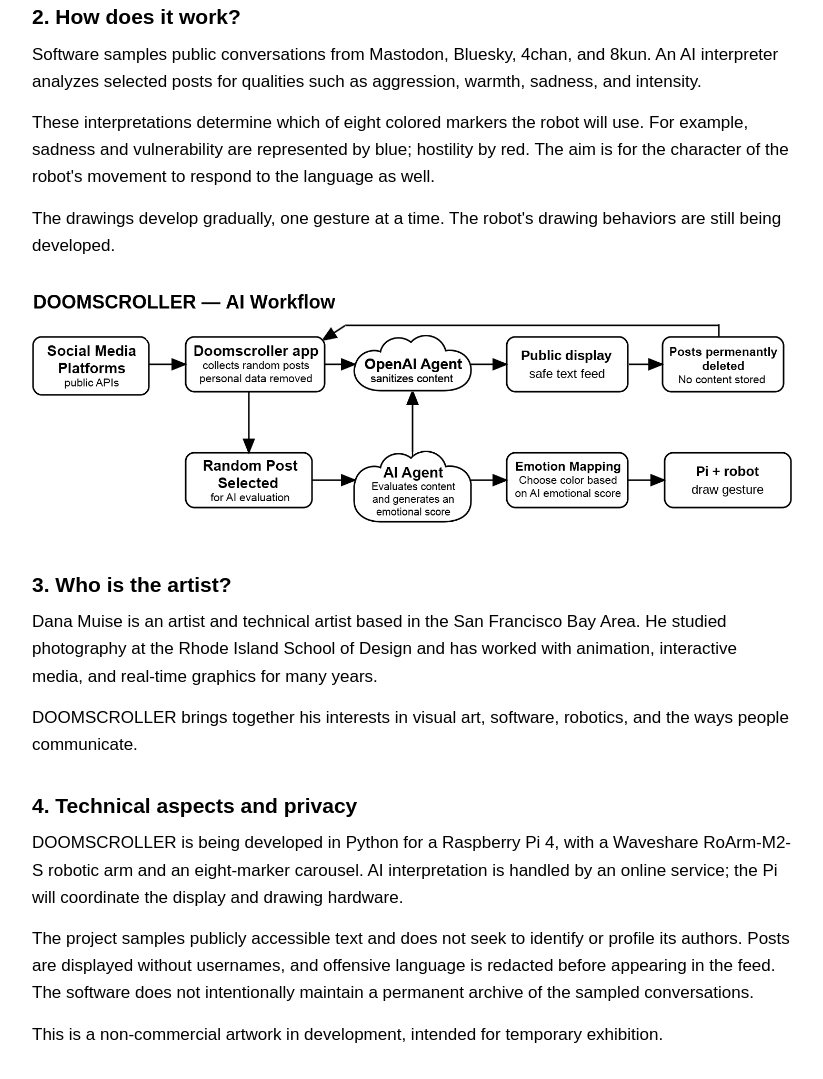
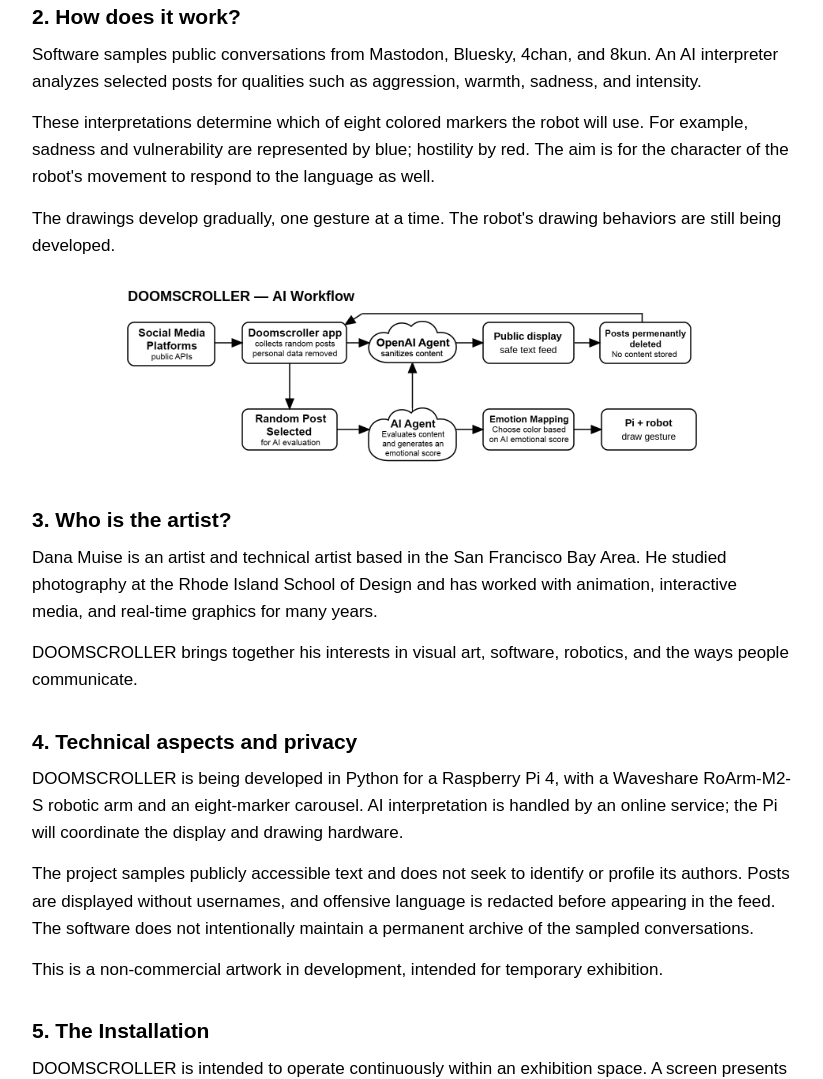
Before and after one commit to danamuise/ChatterFeed, a plain HTML site: page docs/index.html in a window 1280 px wide. Shown: the part 1114-2193 px from the top of the page, without its empty margins (228-1051 px from the left). Drawn offline with Linux system fonts and the light colour scheme.

Commit message:
Reduce DOOMSCROLLER workflow diagram to 600px

```diff
--- a/docs/index.html
+++ b/docs/index.html
@@ -55,7 +55,7 @@
     }
     .workflow-image {
       display: block;
-      width: min(800px, calc(100vw - 36px));
+      width: min(600px, calc(100vw - 36px));
       max-width: none;
       height: auto;
       margin: 20px 0 8px 50%;
@@ -119,7 +119,7 @@
       <p>Software samples public conversations from Mastodon, Bluesky, 4chan, and 8kun. An AI interpreter analyzes selected posts for qualities such as aggression, warmth, sadness, and intensity.</p>
       <p>These interpretations determine which of eight colored markers the robot will use. For example, sadness and vulnerability are represented by blue; hostility by red. The aim is for the character of the robot's movement to respond to the language as well.</p>
       <p>The drawings develop gradually, one gesture at a time. The robot's drawing behaviors are still being developed.</p>
-      <img class="workflow-image" src="doomscroller_ai_workflow.png" alt="DOOMSCROLLER workflow diagram showing public social media feeding AI sanitization and emotion interpretation, followed by color selection and robotic drawing" width="800" loading="lazy">
+      <img class="workflow-image" src="doomscroller_ai_workflow.png" alt="DOOMSCROLLER workflow diagram showing public social media feeding AI sanitization and emotion interpretation, followed by color selection and robotic drawing" width="600" loading="lazy">
     </section>
 
     <section>
```
